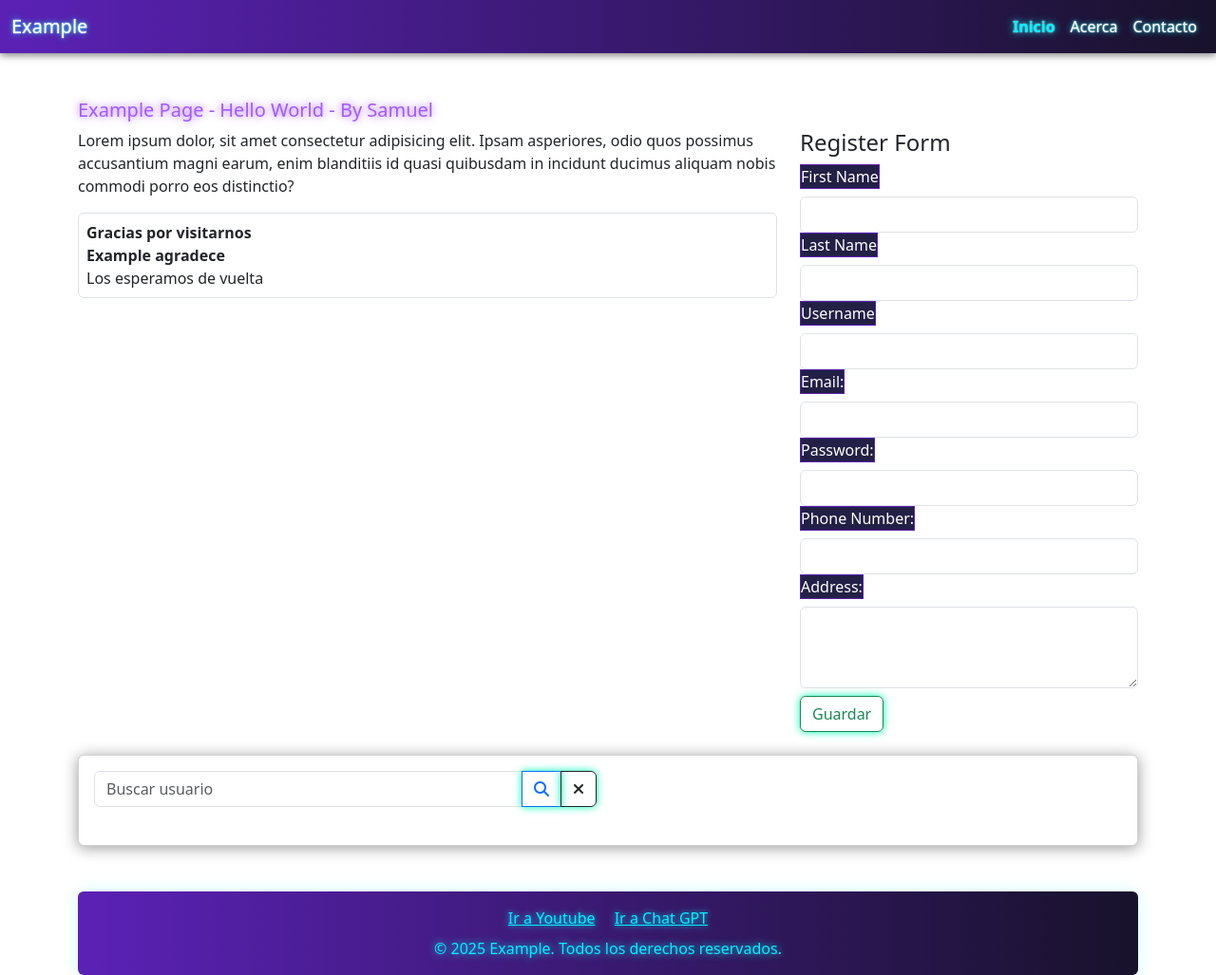
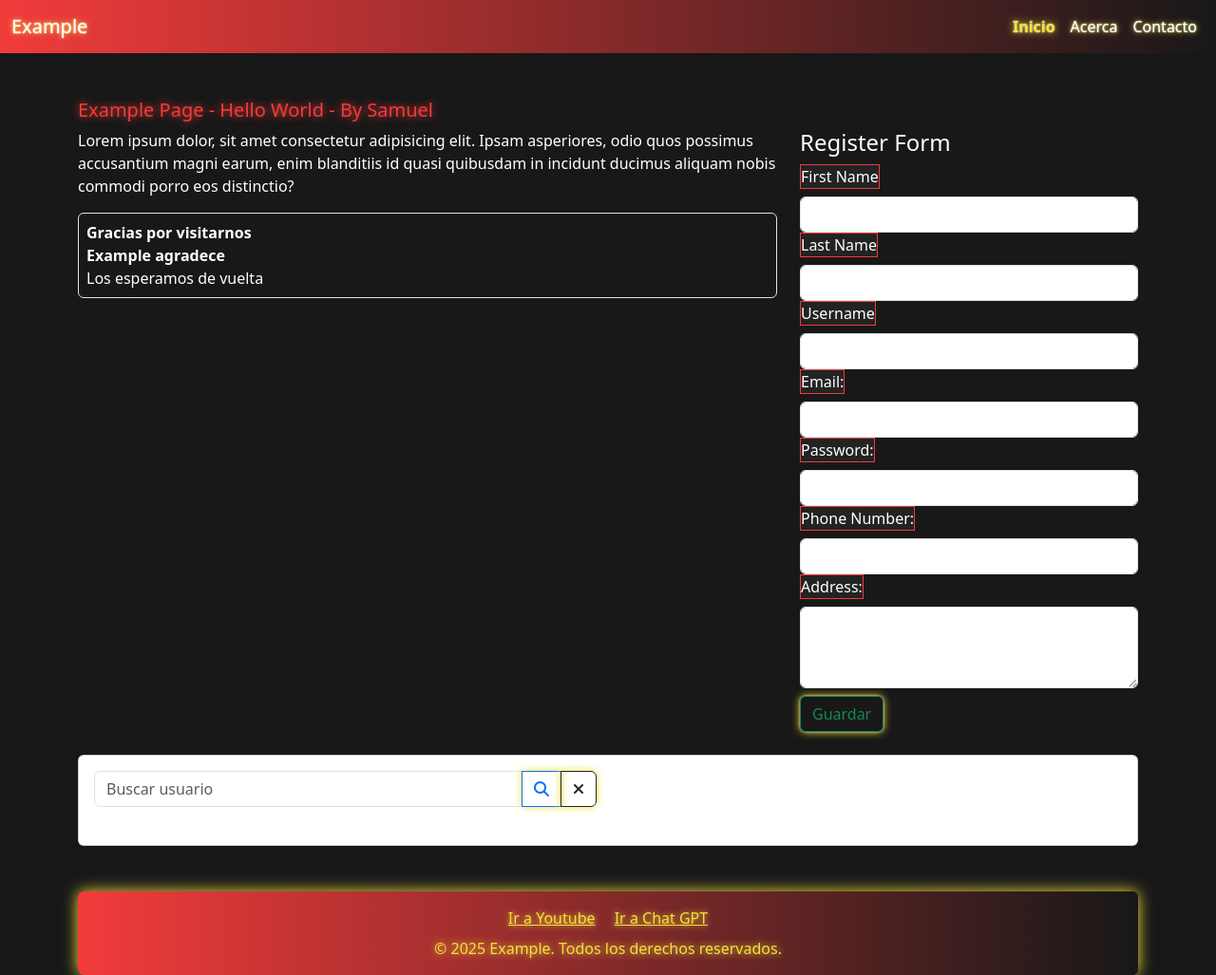
Before and after one commit to ecuador-games/example, a plain HTML site: page frontend/index.html in a window 1280 px wide. Shown: the whole page at 95% size. Drawn offline with nearby package versions, Linux system fonts and the light colour scheme; some packages are replaced by stand-ins of ours; no server answers; a script that the page names is missing.

Commit message:
Refactor neon theme styles: update CSS variables for colors, enhance body and navbar styles, and improve button hover effects; add DLS25 image asset.

```diff
--- a/frontend/Assets/css/neon-theme.css
+++ b/frontend/Assets/css/neon-theme.css
@@ -1,95 +1,104 @@
+/* DLS25 Palette */
+:root {
+  --dls25-red: #F23B3B;
+  --dls25-orange: #F2A93B;
+  --dls25-yellow: #F2E23B;
+  --dls25-black: #181818;
+  --dls25-dark-gray: #232323;
+  --dls25-white: #FFFFFF;
+}
 body {
-  background: #18122B;
-  color: #fff;
+  background: var(--dls25-black);
+  color: var(--dls25-white);
   font-family: 'Segoe UI', 'Arial', sans-serif;
 }
 .navbar {
-  background: linear-gradient(90deg, #5B21B6 0%, #18122B 100%);
-  box-shadow: 0 2px 8px #0008;
+  background: linear-gradient(90deg, var(--dls25-red) 0%, var(--dls25-black) 100%);
+  box-shadow: 0 2px 8px var(--dls25-black);
 }
 .navbar-brand, .navbar-nav .nav-link {
-  color: #fff !important;
-  text-shadow: 0 0 6px #00f0ff, 0 0 2px #fff;
+  color: var(--dls25-white) !important;
+  text-shadow: 0 0 6px var(--dls25-yellow), 0 0 2px var(--dls25-white);
 }
 .navbar-nav .nav-link.active {
-  color: #00f0ff !important;
+  color: var(--dls25-yellow) !important;
   font-weight: bold;
-  text-shadow: 0 0 8px #00f0ff, 0 0 2px #fff;
+  text-shadow: 0 0 8px var(--dls25-yellow), 0 0 2px var(--dls25-white);
 }
 .btn-outline-success, .btn-outline-primary, .btn-outline-dark {
   border-width: 2px;
   border-radius: 30px;
   font-weight: 600;
-  box-shadow: 0 0 8px #00ffb3, 0 0 2px #fff0;
+  box-shadow: 0 0 8px var(--dls25-yellow), 0 0 2px var(--dls25-white);
   transition: background 0.2s, color 0.2s;
 }
 .btn-outline-success {
-  border-color: #00ffb3;
-  color: #00ffb3;
+  border-color: var(--dls25-yellow);
+  color: var(--dls25-yellow);
 }
 .btn-outline-success:hover {
-  background: #00ffb3;
-  color: #18122B;
-  box-shadow: 0 0 16px #00ffb3;
+  background: var(--dls25-yellow);
+  color: var(--dls25-black);
+  box-shadow: 0 0 16px var(--dls25-yellow);
 }
 .btn-outline-primary {
-  border-color: #00f0ff;
-  color: #00f0ff;
+  border-color: var(--dls25-red);
+  color: var(--dls25-red);
 }
 .btn-outline-primary:hover {
-  background: #00f0ff;
-  color: #18122B;
-  box-shadow: 0 0 16px #00f0ff;
+  background: var(--dls25-red);
+  color: var(--dls25-black);
+  box-shadow: 0 0 16px var(--dls25-red);
 }
 .btn-outline-dark {
-  border-color: #a259ff;
-  color: #a259ff;
+  border-color: var(--dls25-dark-gray);
+  color: var(--dls25-dark-gray);
 }
 .btn-outline-dark:hover {
-  background: #a259ff;
-  color: #18122B;
-  box-shadow: 0 0 16px #a259ff;
+  background: var(--dls25-dark-gray);
+  color: var(--dls25-black);
+  box-shadow: 0 0 16px var(--dls25-dark-gray);
 }
 .card {
-  background: #232046;
+  background: var(--dls25-dark-gray);
   border: none;
-  box-shadow: 0 2px 16px #0006;
-  color: #fff;
+  box-shadow: 0 2px 16px var(--dls25-black);
+  color: var(--dls25-white);
 }
 .form-control, .form-label, textarea {
-  background: #232046;
-  color: #fff;
-  border: 1px solid #5B21B6;
+  background: var(--dls25-dark-gray);
+  color: var(--dls25-white);
+  border: 1px solid var(--dls25-red);
 }
 .form-control:focus {
-  border-color: #00f0ff;
-  box-shadow: 0 0 8px #00f0ff;
-  background: #232046;
-  color: #fff;
+  border-color: var(--dls25-yellow);
+  box-shadow: 0 0 8px var(--dls25-yellow);
+  background: var(--dls25-dark-gray);
+  color: var(--dls25-white);
 }
 .link-custom {
-  color: #00f0ff;
-  text-shadow: 0 0 6px #00f0ff;
+  color: var(--dls25-yellow);
+  text-shadow: 0 0 6px var(--dls25-yellow);
   font-weight: 500;
 }
 .link-custom:hover {
-  color: #00ffb3;
-  text-shadow: 0 0 8px #00ffb3;
+  color: var(--dls25-orange);
+  text-shadow: 0 0 8px var(--dls25-orange);
 }
 .page-title {
-  color: #a259ff;
-  text-shadow: 0 0 8px #a259ff;
+  color: var(--dls25-red);
+  text-shadow: 0 0 8px var(--dls25-red);
 }
 footer {
-  background: linear-gradient(90deg, #5B21B6 0%, #18122B 100%);
-  color: #00f0ff;
-  text-shadow: 0 0 8px #00f0ff;
+  background: linear-gradient(90deg, var(--dls25-red) 0%, var(--dls25-black) 100%);
+  color: var(--dls25-yellow);
+  text-shadow: 0 0 8px var(--dls25-yellow);
   border-radius: 0.5rem;
-  box-shadow: 0 0 16px #00f0ff33;
+  box-shadow: 0 0 16px var(--dls25-yellow);
 }
 .border, .rounded {
-  border-color: #00f0ff !important;
+  border-color: var(--dls25-yellow) !important;
 }
 ::selection {
-  background: #00f0ff44;
+  background: color-mix(in srgb, var(--dls25-yellow) 27%, transparent);
 }
--- a/frontend/Assets/css/style.css
+++ b/frontend/Assets/css/style.css
@@ -1,9 +1,32 @@
+/* Bootstrap color adaptation using DLS25 Palette */
+:root {
+    --bs-primary: var(--dls25-red);
+    --bs-secondary: var(--dls25-dark-gray);
+    --bs-success: var(--dls25-yellow);
+    --bs-danger: var(--dls25-red);
+    --bs-warning: var(--dls25-orange);
+    --bs-info: var(--dls25-yellow);
+    --bs-dark: var(--dls25-black);
+    --bs-light: var(--dls25-white);
+}
+/* DLS25 Palette */
+:root {
+    --dls25-red: #F23B3B;
+    --dls25-orange: #F2A93B;
+    --dls25-yellow: #F2E23B;
+    --dls25-black: #181818;
+    --dls25-dark-gray: #232323;
+    --dls25-white: #FFFFFF;
+}
+
 
 /* Estilos base y utilidades generales */
 html, body {
     margin: 0;
     padding: 0;
     box-sizing: border-box;
+    background: var(--dls25-black);
+    color: var(--dls25-white);
 }
 
 /* Puedes agregar aquí utilidades globales o resets adicionales */
```
Also changed, not shown: frontend/Assets/images/DLS25.jpg (added).
